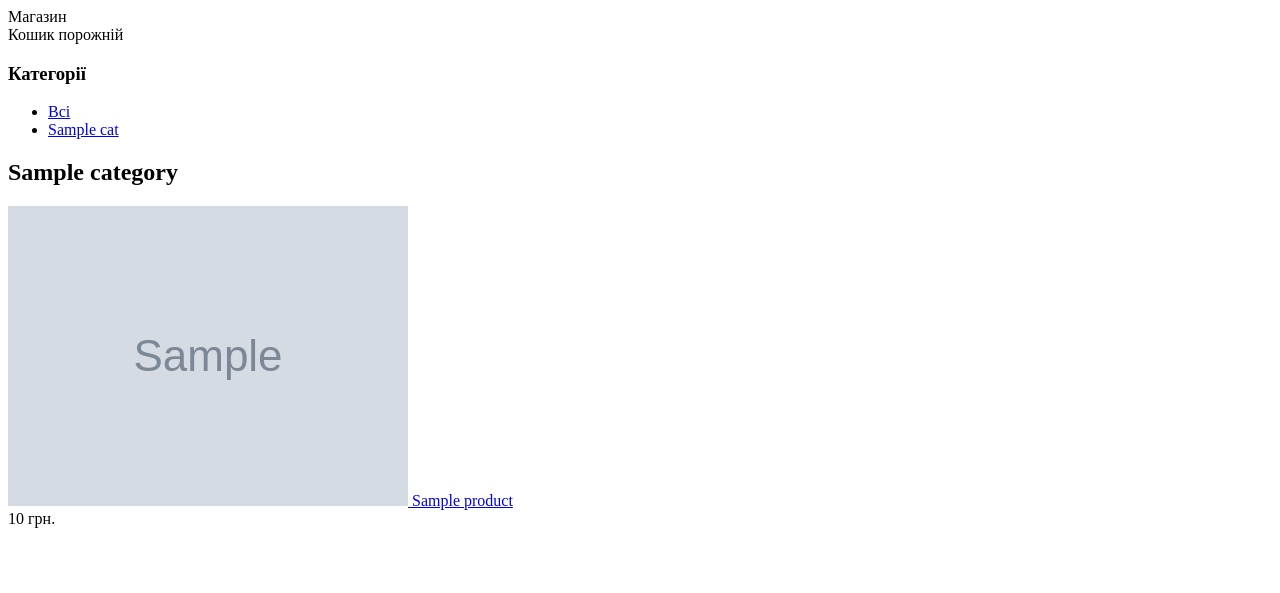
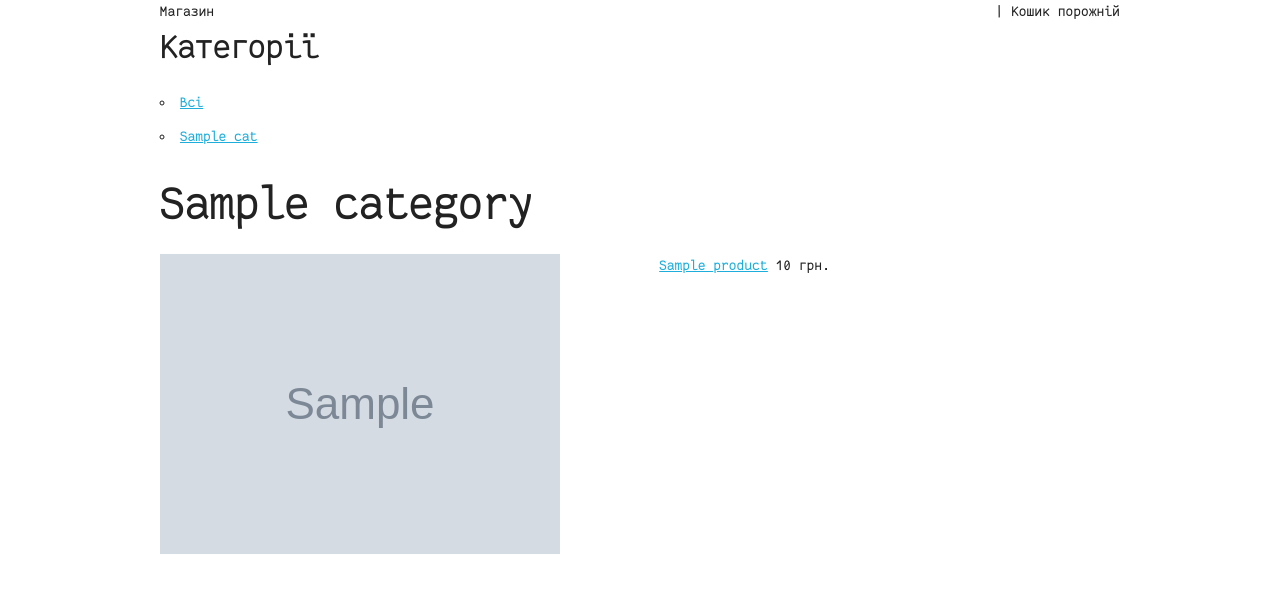
Before and after one commit to samitnuk/online_shop, a Django app: template templates/shop/list.html in a window 1280 px wide. Shown: the top 593 px of the page. Run offline with Django 3.2, Linux system fonts and the light colour scheme; the template is opened without the code that fills it: most values are stand-ins (such as "Sample title", 1, 10 or a date in 2020); grey boxes marked "Sample" are stand-in pictures; some libraries are stand-ins or nearby versions.

Commit message:
Update templates with previously added styles

```diff
--- a/templates/base.html
+++ b/templates/base.html
@@ -5,22 +5,25 @@
 <head>
   <meta charset="UTF-8">
   <title>{% block title%}{% endblock %}</title>
+
   <!-- Styles -->
-
+  <link rel="stylesheet" href=https://cdnjs.cloudflare.com/ajax/libs/normalize/5.0.0/normalize.min.css />
+  <link rel="stylesheet" href="{{ PORTAL_URL }}{% static 'css/skeleton.css' %}" />
+  <link rel="stylesheet" href="{{ PORTAL_URL }}{% static 'css/main.css' %}" />
   {% block extra_css %}{% endblock extra_css %}
 </head>
 <body>
-  <section>
-    <div class="">
-      Магазин
-    </div>
-    <div class="">
-      <div class="">
-        <div class="">Кошик порожній</div>
+  <section class="container">
+    <div class="row top">
+      <div class="two columns">
+        Магазин
+      </div>
+      <div class="ten columns">
+        <div class="cart u-pull-right">| Кошик порожній</div>
       </div>
     </div>
   </section>
-  <section>
+  <section class="container">
     {% block content %}{% endblock %}
   </section>
 </body>
--- a/templates/shop/list.html
+++ b/templates/shop/list.html
@@ -7,31 +7,33 @@
 {% endblock %}
 
 {% block content %}
-  <div>
+  <div class="row">
     <h3>Категорії</h3>
     <ul>
-      <li {% if not category %} class="selected" {% endif %}>
+      <li class="{% if not category %}selected{% endif %}" >
         <a href="{% url 'shop:product_list' %}">Всі</a>
       </li>
       {% for cat in categories %}
-      <li {% if category.slug == cat.slug %} class="selected" {% endif %}>
+      <li class="{% if category.slug == cat.slug %}selected{% endif %}">
         <a href="{{ cat.get_absolute_url }}">{{ cat.name }}</a>
       </li>
       {% endfor %}
     </ul>
   </div>
-  <div>
-    <h1>{% if category %}{{ category.name }}{% else %}Товари{% endif %}</h1>
-    <div>
-      {% for product in products %}
-      <div>
+
+  <h1>{% if category %}{{ category.name }}{% else %}Товари{% endif %}</h1>
+    {% for product in products %}
+    <div class="row">
+      <div class="six columns">
         <a href="{{ product.get_absolute_url }}">
-          <img src="{% if product.image %}{{ product.image.url }}{% else %}{% static 'img/no-image.jpg' %}{% endif %}">
+          <img src="{% if product.image %}{{ product.image.url }}{% else %}{% static 'img/no-image.jpg' %}{% endif %}"
+               class="u-max-full-width">
         </a>
-        <a href="{{ product.get_absolute_url }}">{{ product.name }}</a><br>
+      </div>
+      <div class="six columns">
+        <a href="{{ product.get_absolute_url }}">{{ product.name }}</a>
         {{ product.price }} грн.
       </div>
-      {% endfor %}
     </div>
-  </div>
+    {% endfor %}
 {% endblock %}
```
